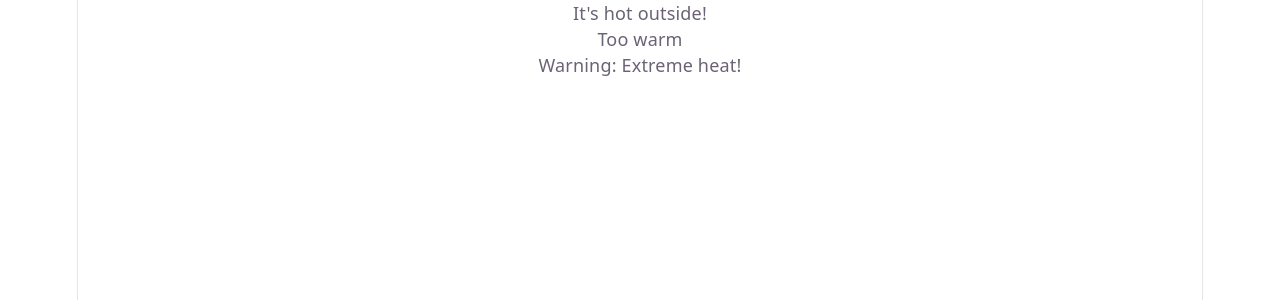
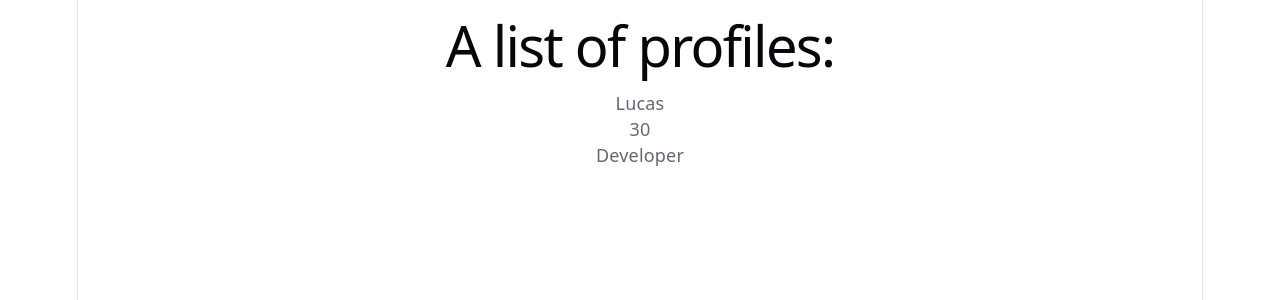
Before and after one commit to lviniciosfs/react-fundamentals, a React (Vite) app: page / in a window 1280 px wide. Shown: the top 300 px of the page. Built offline with nearby package versions, Linux system fonts and the light colour scheme.

Commit message:
Components

```diff
--- a/src/App.tsx
+++ b/src/App.tsx
@@ -1,26 +1,14 @@
-interface WeatherInfoProps {
-  temperature: number; // Use 'string' se a temperatura vier com a unidade (ex: "25°C")
+import Profile from './Profile.js'
+
+export default function Gallery() {
+  return (
+    <>
+    <h1>A list of profiles:</h1>
+      <Profile
+        name={'Lucas'}
+        age={30}
+        profission={'Developer'}
+      ></Profile>
+    </>
+  )
 }
-
-export default function WeatherInfo( {temperature}: WeatherInfoProps) {
-
-
-  let weatherMessage;
-  if (temperature > 30) {
-    weatherMessage = <p>It's hot outside!</p>;
-  } else {
-    weatherMessage = <p>It's cold, wear a jacket.</p>;
-  }
-
-  return (
-    <div>
-      {weatherMessage}
-
-      {/* Method 2: Ternary operator */}
-      <p>{temperature > 25 ? 'Too warm' : 'Comfortable'}</p>
-
-      {/* Method 3: Logical AND */}
-      {temperature > 32 && <p>Warning: Extreme heat!</p>}
-    </div>
-  );
-}
--- /dev/null
+++ b/src/Profile.js
@@ -0,0 +1,9 @@
+export default function Profile({name, age, profission}) {
+  return (
+    <>
+      <p>{name}</p>
+      <p>{age}</p>
+      <p>{profission}</p>
+    </>
+  )
+}
--- a/src/main.tsx
+++ b/src/main.tsx
@@ -1,10 +1,10 @@
 import { StrictMode } from 'react'
 import { createRoot } from 'react-dom/client'
 import './index.css'
-import WeatherInfo from './App.tsx'
+import Gallery from './App.tsx'
 
 createRoot(document.getElementById('root')!).render(
   <StrictMode>
-    <WeatherInfo temperature={35}/>
+    <Gallery/>
   </StrictMode>,
 )
--- a/tsconfig.app.json
+++ b/tsconfig.app.json
@@ -9,6 +9,8 @@
 
     /* Bundler mode */
     "moduleResolution": "bundler",
+    "allowJs": true,
+    "checkJs": false,
     "allowImportingTsExtensions": true,
     "verbatimModuleSyntax": true,
     "moduleDetection": "force",
```
